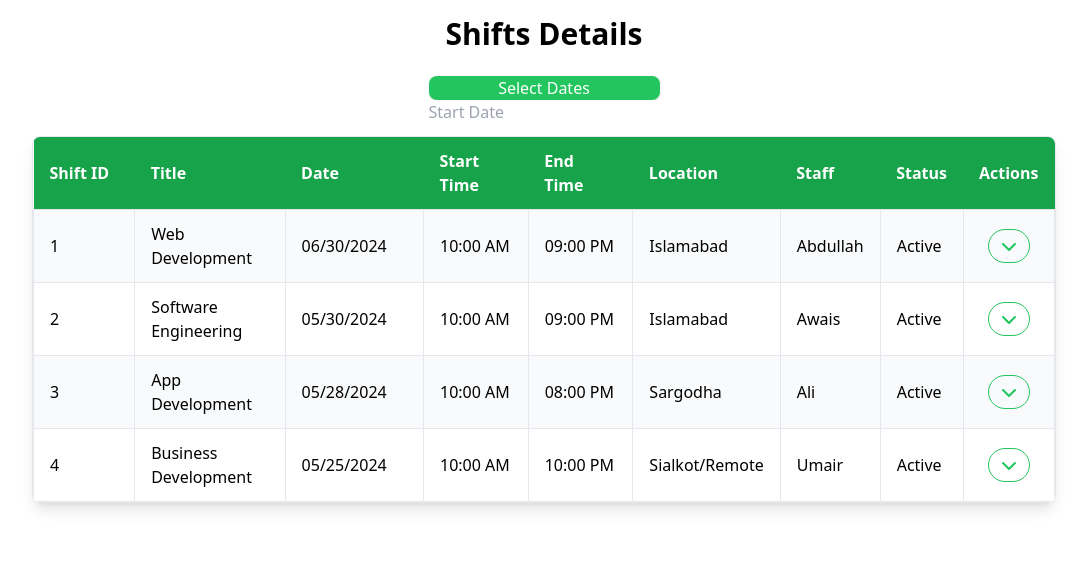
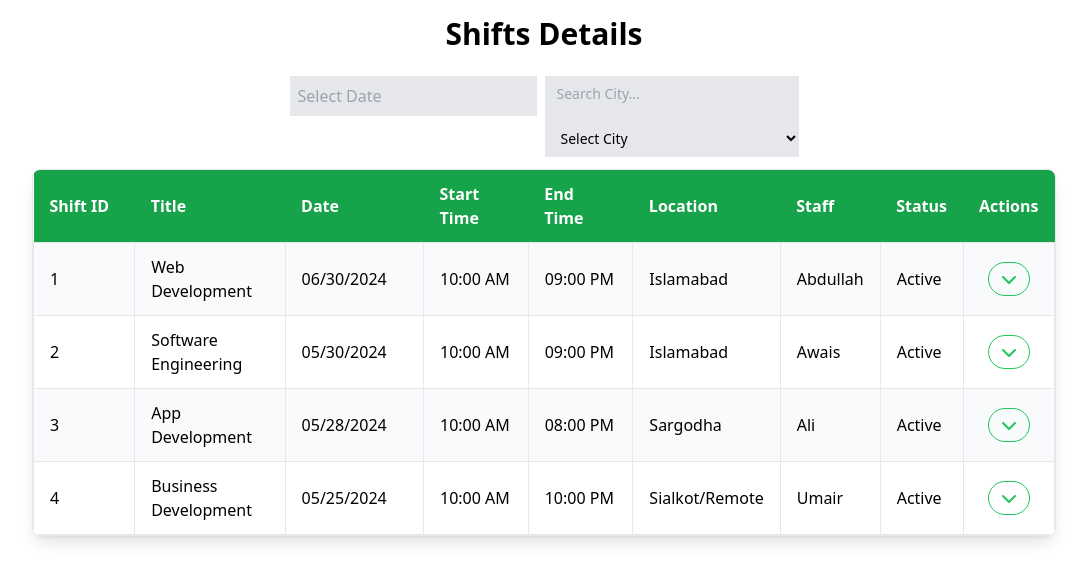
Before and after one commit to abdullahaslam2223/react-table, a React (Vite) app: page /shift in a window 1280 px wide. Shown: the top 582 px of the page, without its empty margins (96-1183 px from the left). Built offline with nearby package versions, Linux system fonts and the light colour scheme.

Commit message:
modal and filter inprogress

```diff
--- a/src/Components/Shift/DateFilter.tsx
+++ b/src/Components/Shift/DateFilter.tsx
@@ -14,16 +14,14 @@ const DateFilter: React.FC<DateFilterProps> = ({
 
   return (
     <div>
-      <h1 className="bg-green-500 text-white rounded-lg shadow text-center">
-        Select Dates
-      </h1>
       <DatePicker
+        className="bg-gray-200 py-2 px-2"
         selected={filters.startDate}
         startDate={filters.startDate}
         endDate={filters.endDate}
         selectsRange
         onChange={hanldeDateChange}
-        placeholderText="Start Date"
+        placeholderText="Select Date"
       />
     </div>
   );
--- a/src/Components/Shift/Shift.tsx
+++ b/src/Components/Shift/Shift.tsx
@@ -4,28 +4,27 @@ import { shifts as shiftsData } from "./data";
 import { ShiftItem as ShiftItemType } from "./types";
 import { FiltersType } from "./types";
 import DateFilter from "./DateFilter";
+import Dropdown from "../Utils/Dropdown";
 
 const Shift: React.FC = (): JSX.Element => {
   const [shifts, setShifts] = React.useState<ShiftItemType[] | undefined>(
     undefined
   );
-
-  // const [locations, setLocations] = React.useState<Array<string> | undefined>(
-  //   undefined
-  // );
+  const [locations, setLocations] = React.useState<Array<string> | undefined>(
+    undefined
+  );
 
   const [filters, setFilters] = React.useState<FiltersType>({
     startDate: undefined,
     endDate: undefined,
-    location: undefined,
+    city: undefined,
   });
 
   React.useEffect((): void => {
     setShifts(shiftsData);
-    // let loc = shiftsData?.map((shift: ShiftItemType) => shift.location);
-    // loc = [...new Set(loc)];
-    // console.log("27", loc);
-    // setLocations(loc);
+    let location = shiftsData?.map((shift: ShiftItemType) => shift.location);
+    location = [...new Set(location)];
+    setLocations(location);
   }, []);
 
   React.useEffect((): void => {
@@ -39,13 +38,30 @@ const Shift: React.FC = (): JSX.Element => {
       );
       setShifts(filteredShifts);
     }
+    if (filters.city) {
+      const filteredShifts: ShiftItemType[] | undefined = shifts?.filter(
+        (shift: ShiftItemType) => {
+          return shift.location.toLowerCase() === filters.city;
+        }
+      );
+      setShifts(filteredShifts);
+    }
   }, [filters]);
 
   return (
     <div className="flex flex-col items-center p-4">
       <h1 className="text-3xl font-bold mb-6 text-center">Shifts Details</h1>
-      <div className="mb-3">
-        <DateFilter filters={filters} setFilters={setFilters} />
+      <div className="mb-3 flex">
+        <div>
+          <DateFilter filters={filters} setFilters={setFilters} />
+        </div>
+        <div className="ml-2">
+          <Dropdown
+            cities={locations}
+            filters={filters}
+            setFilters={setFilters}
+          />
+        </div>
       </div>
       <div className="w-full max-w-5xl">
         <div className="overflow-x-auto shadow-lg rounded-lg border border-gray-200">
--- a/src/Components/Shift/ShiftItem.tsx
+++ b/src/Components/Shift/ShiftItem.tsx
@@ -1,16 +1,24 @@
-import React, { MouseEventHandler } from "react";
+import React from "react";
 import { ShiftItem as ShiftItemType } from "./types";
 import { ShiftItemProps } from "./types";
 import { FontAwesomeIcon } from "@fortawesome/react-fontawesome";
 import { faChevronDown } from "@fortawesome/free-solid-svg-icons";
 import moment from "moment";
+import Modal from "../Utils/Modal";
 
 const ShiftItem: React.FC<ShiftItemProps> = (props): JSX.Element => {
   const shift: ShiftItemType = props.shift;
   const [isDropDownOpen, setIsDropDownOpen] = React.useState<boolean>(false);
+  const [showModal, setShowModal] = React.useState<boolean>(false);
 
-  const toggleDropDown: MouseEventHandler<HTMLButtonElement> = (): void => {
+  const toggleDropDown = (): void => {
     setIsDropDownOpen((prevState): boolean => !prevState);
+  };
+  const toggleModal = (): void => {
+    setShowModal((prevState): boolean => !prevState);
+  };
+  const modalClose = (): void => {
+    setShowModal(false);
   };
 
   return (
@@ -46,7 +54,7 @@ const ShiftItem: React.FC<ShiftItemProps> = (props): JSX.Element => {
           <div className="py-1">
             <button
               className="w-full text-left px-4 py-2 text-sm text-gray-700 hover:bg-gray-100"
-              onClick={() => alert("View clicked")}
+              onClick={toggleModal}
             >
               View
             </button>
@@ -65,6 +73,13 @@ const ShiftItem: React.FC<ShiftItemProps> = (props): JSX.Element => {
           </div>
         </div>
       )}
+      {showModal && (
+        <Modal modalClose={modalClose}>
+          <h1 className="text-2xl font-bold">Shift Details</h1>
+          This is {shift.staff}'s shift of {shift.title} on{" "}
+          <span className="font-bold">{shift.date.toLocaleDateString()}</span>
+        </Modal>
+      )}
     </>
   );
 };
--- a/src/Components/Shift/types.ts
+++ b/src/Components/Shift/types.ts
@@ -16,7 +16,7 @@ export interface ShiftItemProps {
 export interface FiltersType {
   startDate: Date | undefined;
   endDate: Date | undefined;
-  location: string | undefined;
+  city: string | undefined;
 }
 
 export interface DateFilterProps {
--- /dev/null
+++ b/src/Components/Utils/Dropdown.tsx
@@ -0,0 +1,49 @@
+import React, { ChangeEvent, useState } from "react";
+import { DropdownProps } from "./types";
+
+const Dropdown: React.FC<DropdownProps> = ({
+  cities,
+  filters,
+  setFilters,
+}): JSX.Element => {
+  const [searchTerm, setSearchTerm] = useState<string | undefined>(undefined);
+
+  const handleChange = (e: React.ChangeEvent<HTMLSelectElement>): void => {
+    setFilters({
+      ...filters,
+      city: e.target.value,
+    });
+  };
+
+  return (
+    <div className="relative inline-block text-left bg-gray-200">
+      <input
+        type="text"
+        value={searchTerm}
+        onChange={(e: ChangeEvent<HTMLInputElement>): void =>
+          setSearchTerm(e.target.value)
+        }
+        placeholder="Search City..."
+        className="block w-full pl-3 pr-10 bg-gray-200 py-2 text-base border-gray-300 focus:outline-none focus:ring-indigo-500 focus:border-indigo-500 sm:text-sm rounded-md mb-2"
+      />
+      <select
+        name="city"
+        id="city"
+        className="block w-full bg-gray-200 px-3 py-2 pr-10 text-base border-gray-300 focus:outline-none focus:ring-indigo-500 focus:border-indigo-500 sm:text-sm rounded-md"
+        onChange={handleChange}
+        value={filters.city}
+      >
+        <option disabled value={"select-city"} selected>
+          Select City
+        </option>
+        {cities?.map((city, index) => (
+          <option key={index} value={city.toLowerCase()}>
+            {city}
+          </option>
+        ))}
+      </select>
+    </div>
+  );
+};
+
+export default Dropdown;
--- /dev/null
+++ b/src/Components/Utils/Modal.tsx
@@ -0,0 +1,33 @@
+import React from "react";
+import { ModalProps } from "./types";
+
+const Modal: React.FC<ModalProps> = ({ modalClose, children }): JSX.Element => {
+  return (
+    <div className="fixed inset-0 z-50 flex items-center justify-center bg-black bg-opacity-50">
+      <div className="bg-white p-4 rounded shadow-lg relative w-11/12 max-w-md mx-auto">
+        <button
+          onClick={modalClose}
+          className="absolute top-2 right-2 text-gray-700 hover:text-gray-900"
+        >
+          <svg
+            xmlns="http://www.w3.org/2000/svg"
+            fill="none"
+            viewBox="0 0 24 24"
+            stroke="currentColor"
+            className="w-6 h-6"
+          >
+            <path
+              strokeLinecap="round"
+              strokeLinejoin="round"
+              strokeWidth="2"
+              d="M6 18L18 6M6 6l12 12"
+            />
+          </svg>
+        </button>
+        {children}
+      </div>
+    </div>
+  );
+};
+
+export default Modal;
--- /dev/null
+++ b/src/Components/Utils/types.ts
@@ -0,0 +1,13 @@
+import React from "react";
+import { FiltersType } from "../Shift/types";
+
+export interface ModalProps {
+  modalClose: () => void;
+  children: React.ReactNode;
+}
+
+export interface DropdownProps {
+  cities: String[] | undefined;
+  filters: FiltersType;
+  setFilters: Function;
+}
```
